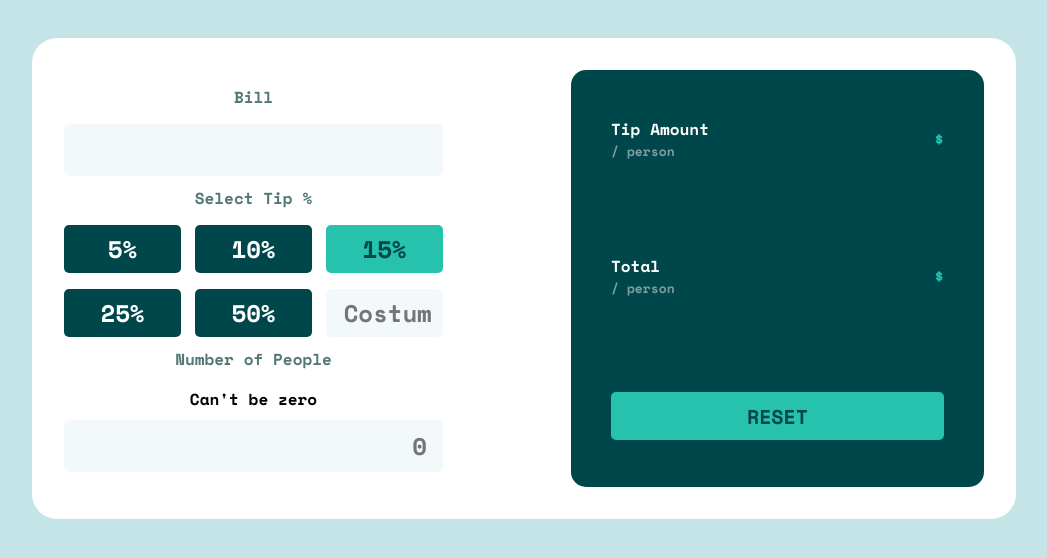
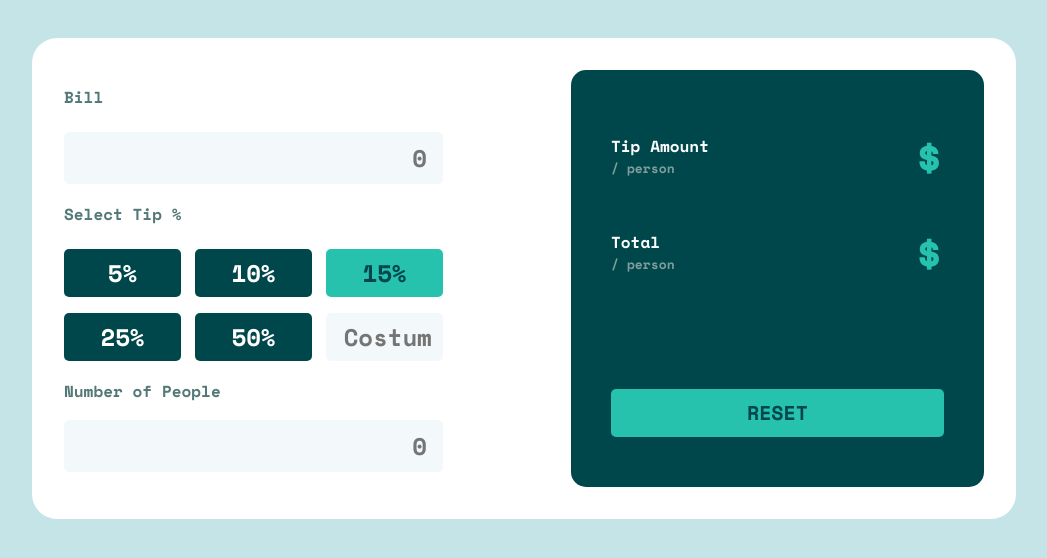
Before and after one commit to gabadadzeluca/tip-calculator-app-main, a plain HTML site: page index.html in a window 1280 px wide. Shown: the part 106-664 px from the top of the page, without its empty margins (116-1163 px from the left). Drawn offline with nearby package versions, Linux system fonts and the light colour scheme.

Commit message:
finish project

```diff
--- a/index.html
+++ b/index.html
@@ -17,12 +17,12 @@
     <div class="container">
 
       <div class="box-1">
-        <label for="bill">
+        <label for="bill" class="labels">
           Bill
         </label>
-        <input id="bill" type="number" min="1">
+        <input id="bill" type="number" min="1"placeholder="0">
 
-        <label for="select-tip">
+        <label for="select-tip" class="labels">
           Select Tip %
         </label>
         <div class="tips">
@@ -34,19 +34,23 @@
             <input id="costum" placeholder="Costum" type="number" min="1" step="0.1">
         </div>
 
-        <label for="people-count">Number of People</label>
-        <div class="error-msg-people">Can't be zero</div>
+        <div class="inline">
+          <label for="people-count">Number of People</label>
+          <div class="error-msg-people">Can't be zero</div>
+        </div>
+
         <input id="people-count" min="1" step="1" placeholder="0" type="number">
 
       </div>
 
       <div class="box-2">
+        <div class="output">
           <div class="line">
               <div class="output-inline">
                 <p class="white">Tip Amount</p>
                 <p class="gray">/ person</p>
               </div>
-              <div class="tip-amount">$</div>
+              <div id="tip-total">$</div>
           </div>
 
           <div class="line">
@@ -54,8 +58,9 @@
                 <p class="white">Total</p>
                 <p class="gray">/ person</p>
               </div>
-              <div class="total-amount">$</div>
+              <div id="total">$</div>
           </div>
+        </div>
 
           <button id="reset-btn">
             Reset
```
